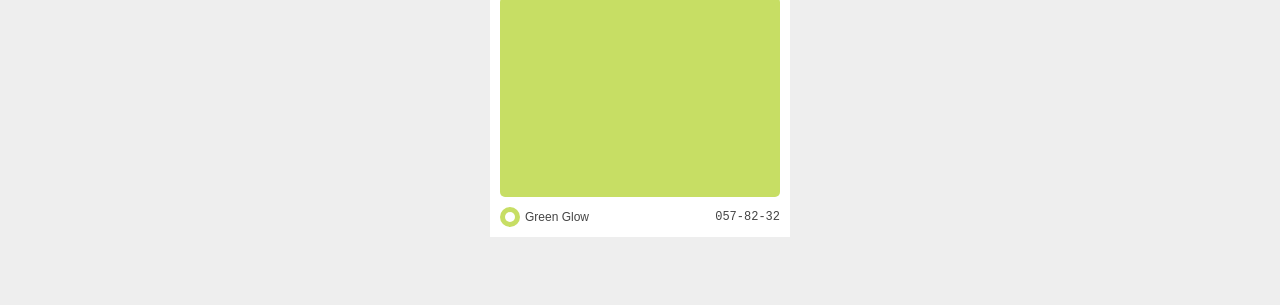
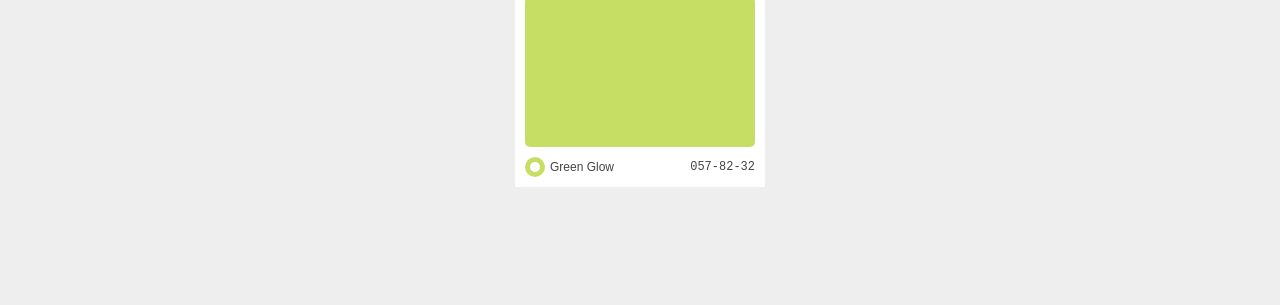
Before and after one commit to rperry99/coloro-swatches, a plain HTML site: page index.html in a window 1280 px wide. Shown: the part 495-800 px from the top of the page. Drawn offline with Linux system fonts and the light colour scheme.

Commit message:
Make Swatches Smaller

```diff
--- a/styles.css
+++ b/styles.css
@@ -39,7 +39,7 @@ body {
 .swatch {
   background: white;
   padding: 10px;
-  width: 300px;
+  width: 250px;
 }
 
 .header {
@@ -57,7 +57,7 @@ body {
 
 .swatch-color {
   width: 100%;
-  height: 200px;
+  height: 150px;
   background: blue;
   margin: 10px 0;
   border-radius: 5px;
```
